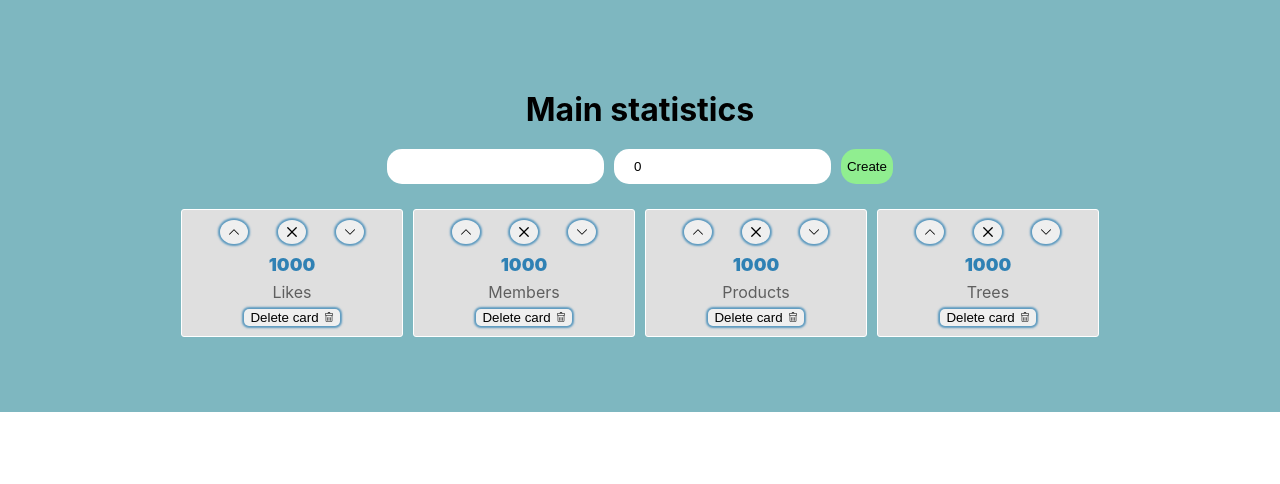
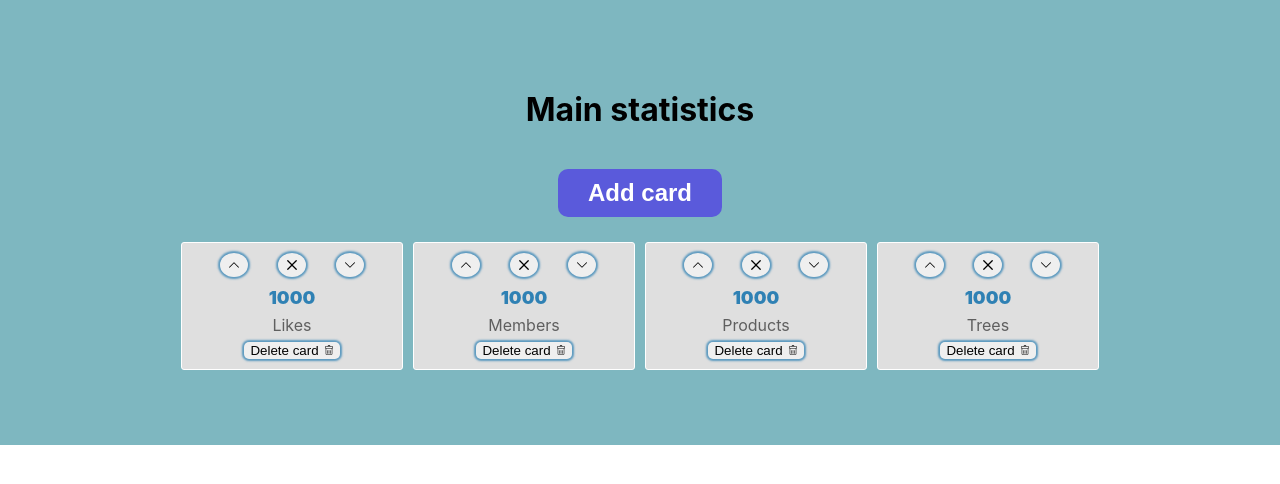
Before and after one commit to abdeev/GoIT-react-practice, a React (Create React App) app: page / in a window 1280 px wide. Shown: the top 484 px of the page. Built offline with nearby package versions, Linux system fonts and the light colour scheme.

Commit message:
Реалізовано модальне вікно з формою

```diff
--- a/src/components/AddCardForm/AddCardForm.jsx
+++ b/src/components/AddCardForm/AddCardForm.jsx
@@ -42,6 +42,7 @@ export class AddCardForm extends Component {
           className={css.addCardInput}
           onChange={this.handleTitle}
           value={this.state.title}
+          placeholder="Enter name of items"
         />
         <input
           type="text"
--- a/src/components/AddCardForm/AddCardForm.module.css
+++ b/src/components/AddCardForm/AddCardForm.module.css
@@ -15,4 +15,5 @@
   border-radius: 15px;
   border: none;
   background-color: lightgreen;
+  cursor: pointer;
 }
--- a/src/components/App.jsx
+++ b/src/components/App.jsx
@@ -4,7 +4,8 @@ import MainStat from './Statistics/MainStatistics'
 export const App = () => {
   return (
     <div className="wrapper">
-    <MainStat />
+      <MainStat />
+
       {/* <BoardCard
         imgURL="https://post.healthline.com/wp-content/uploads/2020/09/healthy-eating-ingredients-732x549-thumbnail.jpg"
         label="food"
@@ -18,6 +19,8 @@ export const App = () => {
           time: '3 months ago',
         }}
       /> */}
+
+
     </div>
   );
 };
--- /dev/null
+++ b/src/components/ButtonModal/ButtonModal.jsx
@@ -0,0 +1,14 @@
+import React, { Component } from 'react';
+import css from './ButtonModal.module.css';
+
+class ButtonModal extends Component {
+    render() {
+        const { actionOpenModal } = this.props;
+
+        return (
+            <button className={css.button} onClick={actionOpenModal}>Add card</button>
+        );
+    }
+}
+
+export default ButtonModal;
--- /dev/null
+++ b/src/components/ButtonModal/ButtonModal.module.css
@@ -0,0 +1,25 @@
+.button {
+    display: inline-block;
+    border: 0;
+    padding: 10px 30px;
+    margin: 20px 0;
+    border-radius: 10px;
+    background: rgb(90, 90, 219);
+    color: white;
+    font-weight: 600;
+    font-size: 24px;
+    cursor: pointer;
+}
+
+.button:focus,
+.button:hover {
+    background: yellow;
+    color: black;
+    box-shadow: 2px 2px 4px gray;
+}
+
+.button:active {
+    background: greenyellow;
+    color: black;
+    box-shadow: inset 2px 2px 4px gray;
+}
--- /dev/null
+++ b/src/components/Modal/Modal.jsx
@@ -0,0 +1,29 @@
+import React, { Component } from 'react';
+import ReactDOM from 'react-dom';
+import { ReactComponent as CrossIcon } from 'static/img/cross.svg';
+import css from './Modal.module.css';
+
+import AddCardForm from 'components/AddCardForm/AddCardForm';
+
+class Modal extends Component {
+    render() {
+        const { onCreateCard, onCloseModal } = this.props;
+
+        return ReactDOM.createPortal(
+            <div className={css.backdrop}>
+                <div className={css.modal}>
+
+                    <button className={css.buttonClose} onClick={onCloseModal}>
+                        <CrossIcon className={css.buttonIcon}/>
+                    </button>
+
+                    <AddCardForm onCreateCard={onCreateCard} />
+
+                </div>
+            </div>,
+            document.body
+        );
+    }
+}
+
+export default Modal;
--- /dev/null
+++ b/src/components/Modal/Modal.module.css
@@ -0,0 +1,41 @@
+.backdrop {
+    position: fixed;
+    top: 0;
+    left: 0;
+    background: rgba(0, 0, 0, 0.7);
+    width: 100vw;
+    height: 100%;
+    display: flex;
+    justify-content: center;
+    align-items: center;
+}
+
+.modal {
+    position: relative;
+    width: 700px;
+    padding: 30px 0 10px;
+    display: flex;
+    justify-content: center;
+    align-items: center;
+    background-color: gray;
+    border-radius: 30px;
+    box-shadow: 4px 4px 8px greenyellow,
+                -4px 4px 8px greenyellow,
+                4px -4px 8px greenyellow,
+                -4px -4px 8px greenyellow;
+}
+
+.buttonClose {
+    position: absolute;
+    top: 10px;
+    right: 20px;
+    border-radius: 50%;
+    cursor: pointer;
+
+}
+
+.buttonIcon {
+    width: 10px;
+    height: 10px;
+    padding: 6px 3px;
+}
--- a/src/components/Statistics/MainStatistics.jsx
+++ b/src/components/Statistics/MainStatistics.jsx
@@ -1,7 +1,10 @@
 import React, { Component } from 'react';
 import StatCard from './StatitisticCards';
 import css from './StatisticsStyles.module.css';
-import AddCardForm from 'components/AddCardForm/AddCardForm';
+// import AddCardForm from 'components/AddCardForm/AddCardForm';
+
+import ButtonModal from 'components/ButtonModal/ButtonModal';
+import Modal from 'components/Modal/Modal';
 
 class StatCompon extends Component {
   constructor() {
@@ -13,6 +16,7 @@ class StatCompon extends Component {
         { id: 3, title: 'Products', count: 1000 },
         { id: 4, title: 'Trees', count: 1000 },
       ],
+      showModal: false,
     };
   }
 
@@ -62,14 +66,29 @@ class StatCompon extends Component {
   };
 
   handleCreateCard = cardObj => {
-    this.setState({ statsElements: [cardObj, ...this.state.statsElements] });
+    this.setState({ statsElements: [cardObj, ...this.state.statsElements], showModal: false });
   };
+
+  handleOpenModal = (event) => {
+    console.log(event.target);
+
+    this.setState({ showModal: true });
+  }
+
+  handleCloseModal = (event) => {
+    console.log(event.target);
+
+    this.setState({ showModal: false });
+  }
 
   render() {
     return (
       <div className={css.statistics_wrapper}>
         <h1 className={css.statistics_header}>Main statistics</h1>
-        <AddCardForm onCreateCard={this.handleCreateCard} />
+        {/* <AddCardForm onCreateCard={this.handleCreateCard} /> */}
+
+        <ButtonModal actionOpenModal={this.handleOpenModal} />
+
         <div className={css.statistics_cards_wrapper}>
           {this.state.statsElements.map(({ id, title, count }) => (
             <StatCard
@@ -84,6 +103,9 @@ class StatCompon extends Component {
             />
           ))}
         </div>
+
+        {this.state.showModal && <Modal onCreateCard={this.handleCreateCard} onCloseModal={this.handleCloseModal} />}
+
       </div>
     );
   }
--- a/src/components/Statistics/StatisticsStyles.module.css
+++ b/src/components/Statistics/StatisticsStyles.module.css
@@ -1,6 +1,7 @@
 .statistics_wrapper {
   padding: 20px;
   margin: 0 auto;
+  text-align: center;
 }
 .statistics_header {
   text-align: center;
--- a/src/index.css
+++ b/src/index.css
@@ -2,6 +2,8 @@
 /* bring in normalize.css styles */
 
 body {
+  position: relative;
+  /* height: 100; */
   margin: 0;
   font-family: -apple-system, BlinkMacSystemFont, 'Segoe UI', 'Roboto', 'Oxygen',
     'Ubuntu', 'Cantarell', 'Fira Sans', 'Droid Sans', 'Helvetica Neue',
```
